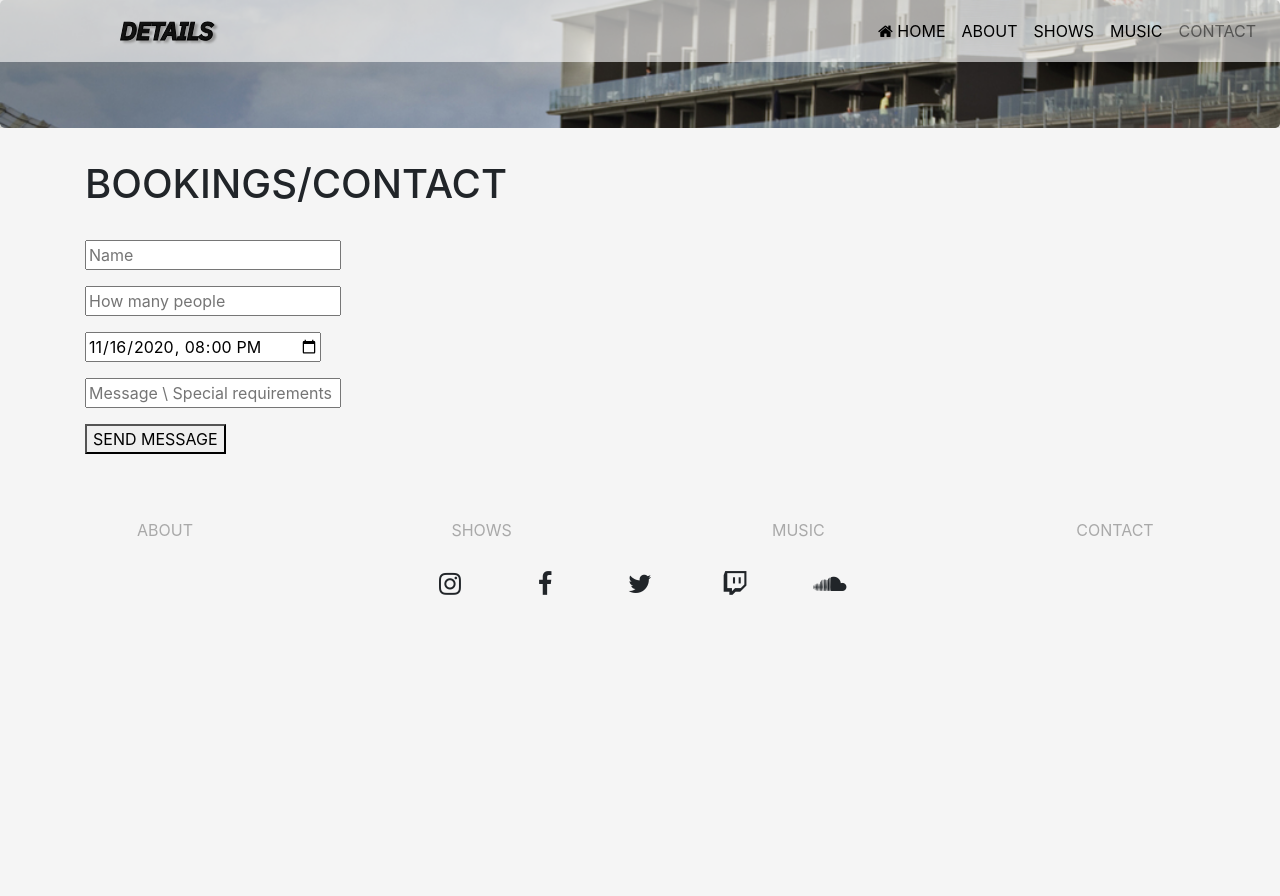
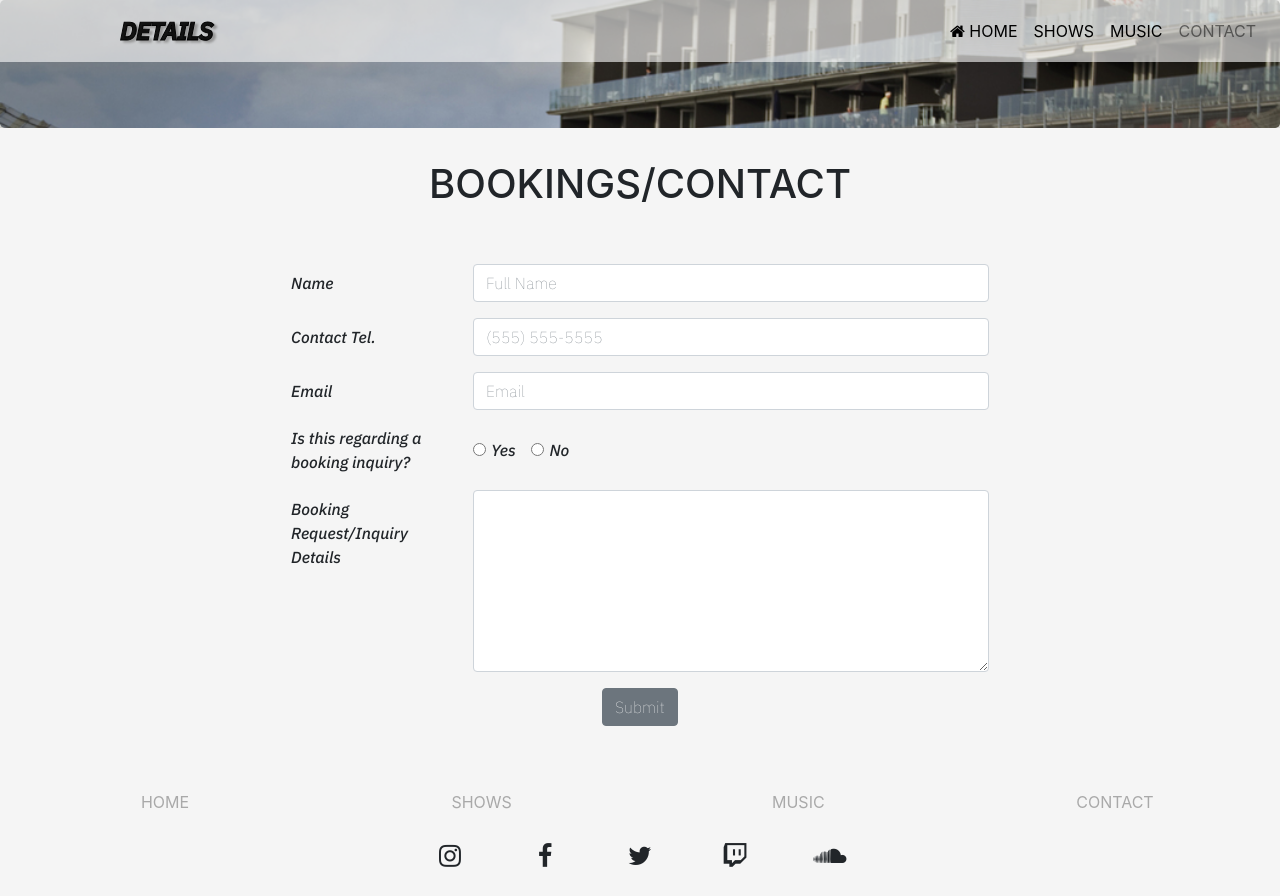
Before and after one commit to Jonathan-Kane/Portfolio-Project, a website: page contact.html in a window 1280 px wide. Before the commit the page ends 800 px from the top, so only its background shows below. Drawn offline with nearby package versions, Linux system fonts and the light colour scheme.

Commit message:
clean up jQuery, remove About navbar link, finish out contact.html, edit p and form label text

```diff
--- a/contact.html
+++ b/contact.html
@@ -26,7 +26,6 @@
         <div class="collapse navbar-collapse" id="navbarSupportedContent">
           <ul class="navbar-nav ml-auto">
             <li class="nav-item"><a class="nav-link" href="index.html" style="color: black;"><i class="fa fa-home fa-md"></i> HOME</a></li>
-            <li class="nav-item"><a class="nav-link" href="index.html#aboutMe" style="color: black;"> ABOUT</a></li>
             <li class="nav-item"><a class="nav-link" href="shows.html" style="color: black;"> SHOWS</a></li>
             <li class="nav-item"><a class="nav-link" href="music.html" style="color: black;"> MUSIC</a></li>
             <li class="nav-item"><a class="nav-link" href="contact.html"> CONTACT</a></li>
@@ -37,8 +36,11 @@
     <div class="jumbotron">
     </div>
 
-    <div class="container mt-60" id="contact">
-        <h1>BOOKINGS/CONTACT</h1><br>
+    <!-- <div class="w3-container w3-padding-64" id="contact">
+        <h1>Contact</h1><br>
+        <p>We offer full-service catering for any event, large or small. We understand your needs and we will cater the food to satisfy the biggerst criteria of them all, both look and taste. Do not hesitate to contact us.</p>
+        <p class="w3-text-blue-grey w3-large"><b>Catering Service, 42nd Living St, 43043 New York, NY</b></p>
+        <p>You can also contact us by phone 00553123-2323 or email catering@catering.com, or you can send us a message here:</p>
         <form action="/action_page.php" target="_blank">
           <p><input class="w3-input w3-padding-16" type="text" placeholder="Name" required name="Name"></p>
           <p><input class="w3-input w3-padding-16" type="number" placeholder="How many people" required name="People"></p>
@@ -46,13 +48,67 @@
           <p><input class="w3-input w3-padding-16" type="text" placeholder="Message \ Special requirements" required name="Message"></p>
           <p><button class="w3-button w3-light-grey w3-section" type="submit">SEND MESSAGE</button></p>
         </form>
-      </div>
+      </div> -->
+
+      <div class="row row-content justify-content-center">
+        <div class="col-6 pb-5">
+            <h1 class="text-center">BOOKINGS/CONTACT</h2>
+        </div>
+        <div class="col-md-10">
+            <form>
+                <div class="form-group row justify-content-center">
+                    <label for="fullName" class="col-md-2 col-form-label">Name</label>
+                    <div class="col-md-6">
+                        <input type="text" class="form-control" id="fullName" name="fullName" placeholder="Full Name" />
+                    </div>
+                </div>
+                <div class="form-group row justify-content-center">
+                    <label for="areaCode" class="col-md-2 col-form-label"> Contact Tel.</label>
+                    <div class="col-md-6">
+                        <input type="tel" class="form-control" name="telNum" placeholder="(555) 555-5555" />
+                    </div>
+                </div>
+                <div class="form-group row justify-content-center">
+                    <label for="email" class="col-md-2 col-form-label">Email</label>
+                    <div class="col-md-6">
+                        <input type="email" class="form-control" id="email" name="email" placeholder="Email" />
+                    </div>
+                </div>
+                <div class="form-group row">
+                    <div class="col-2 offset-md-2">
+                        Is this regarding a booking inquiry?
+                    </div>
+                    <div class="col align-self-center">
+                        <div class="form-check form-check-inline">
+                            <input type="radio" class="form-check-input" id="contactYes" name="contactRadios" value="yes" />
+                            <label for="contactYes" class="form-check-label">Yes</label>
+                        </div>
+                        <div class="form-check form-check-inline">
+                            <input type="radio" class="form-check-input" id="contactNo" name="contactRadios" value="no" />
+                            <label for="contactNo" class="form-check-label">No</label>
+                        </div>
+                    </div>
+                </div>
+                <div class="form-group row justify-content-center">
+                    <label for="feedback" class="col-md-2 col-form-label">Booking Request/Inquiry Details</label>
+                    <div class="col-md-6">
+                        <textarea class="form-control" id="feedback" name="feedback" rows="7"></textarea>
+                    </div>
+                </div>
+                <div class="form-group row justify-content-center">
+                    <div class="col-md-6 text-center">
+                        <button type="submit" class="btn btn-secondary">Submit</button>
+                    </div>
+                </div>
+            </form>
+        </div>
+   </div>
 
     <footer class="site-footer">
         <div class="container">
             <div class="row justify-content-between pt-5 text-center">
                 <div class="col-3 col-sm-2">
-                    <a href="index.html#aboutMe">ABOUT</a>
+                    <a href="index.html">HOME</a>
                 </div>
                 <div class="col-3 col-sm-2">
                     <a href="shows.html">SHOWS</a>
--- a/css/styles.css
+++ b/css/styles.css
@@ -17,10 +17,16 @@ span a:hover {
     color: rgb(255, 255, 255);
 }
 
-/* p {
+p {
     font-family:'IBM Plex Sans', sans-serif;
     font-weight: 500;
-} */
+    font-style: italic;
+}
+
+.form-group {
+    font-family:'IBM Plex Sans', sans-serif;
+    font-style: italic;
+}
 
 .jumbotron {
     background-image: url(/img/jumbotronbg.png);
--- a/js/scripts.js
+++ b/js/scripts.js
@@ -1,6 +1,6 @@
 $(function() {
-    $(window).scroll(function() {
-        var scroll = $(window).scrollTop();
+    $(window).on('scroll', function() {
+        let scroll = $(window).scrollTop();
         if (scroll >= 70) {
             $(".navbar").css("background-color", "rgb(220, 220, 220)");
         } else {
```
Also changed, not shown: index.html (+1 -2 lines), music.html (+1 -4 lines), shows.html (+4 -4 lines).
